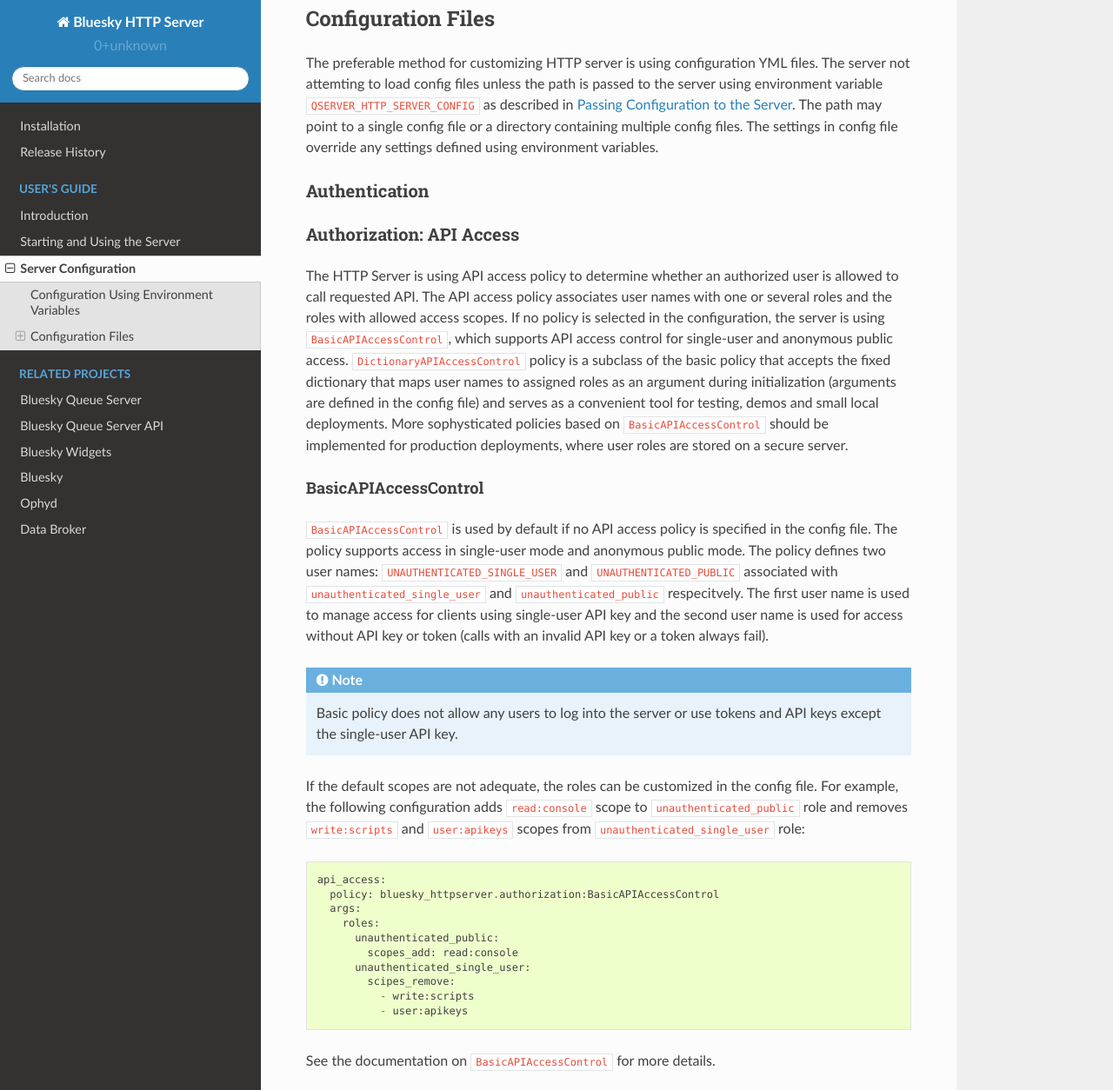
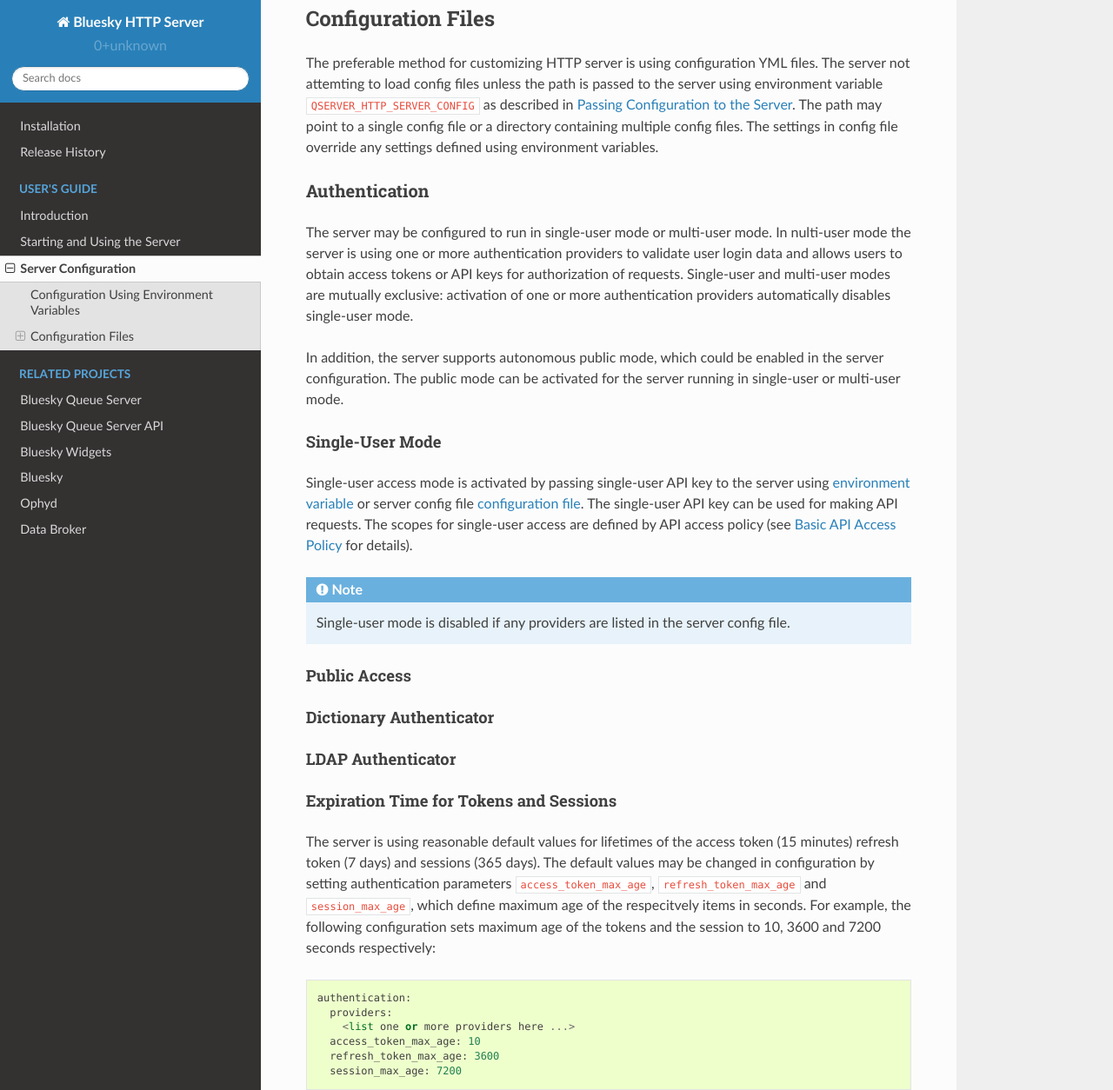
Before and after one commit to bluesky/bluesky-httpserver, a Sphinx documentation site: the page built from docs/source/configuration.rst, in a window 1280 px wide and 1400 px high, scrolled down 428 px, cut to the strip 0-1254 px from the top of the window. Shown: the whole strip at 87% size. Built offline with Sphinx 7.4.7 and the Read the Docs theme 2.0.0, drawn with Linux system fonts in a browser that asks for light colours; some of the changed text lies outside the part shown.

Commit message:
DOC: authentication - single-user mode

```diff
--- a/docs/source/configuration.rst
+++ b/docs/source/configuration.rst
@@ -28,6 +28,55 @@ The settings in config file override any settings defined using environment vari
 Authentication
 **************
 
+The server may be configured to run in single-user mode or multi-user mode. In nulti-user
+mode the server is using one or more authentication providers to validate user login
+data and allows users to obtain access tokens or API keys for authorization of requests.
+Single-user and multi-user modes are mutually exclusive: activation of one or more
+authentication providers automatically disables single-user mode.
+
+In addition, the server supports autonomous public mode, which could be enabled in
+the server configuration. The public mode can be activated for the server running in
+single-user or multi-user mode.
+
+Single-User Mode
+++++++++++++++++
+
+Single-user access mode is activated by passing single-user API key to the server using
+:ref:`environment variable<passing_single_user_API_key_as_ev>` or server config file
+:ref:`configuration file<passing_single_user_API_key_in_config>`. The single-user
+API key can be used for making API requests. The scopes for single-user access are
+defined by API access policy (see :ref:`basic_api_access_policy` for details).
+
+.. note::
+
+    Single-user mode is disabled if any providers are listed in the server config file.
+
+Public Access
++++++++++++++
+
+Dictionary Authenticator
+++++++++++++++++++++++++
+
+LDAP Authenticator
+++++++++++++++++++
+
+Expiration Time for Tokens and Sessions
++++++++++++++++++++++++++++++++++++++++
+
+The server is using reasonable default values for lifetimes of the access token (15 minutes)
+refresh token (7 days) and sessions (365 days). The default values may be changed in
+configuration by setting authentication parameters ``access_token_max_age``,
+``refresh_token_max_age`` and ``session_max_age``, which define maximum age of the respecitvely
+items in seconds. For example, the following configuration sets maximum age of the tokens
+and the session to 10, 3600 and 7200 seconds respectively::
+
+    authentication:
+      providers:
+        <list one or more providers here ...>
+      access_token_max_age: 10
+      refresh_token_max_age: 3600
+      session_max_age: 7200
+
 Authorization: API Access
 *************************
 
@@ -43,8 +92,10 @@ a convenient tool for testing, demos and small local deployments.
 More sophysticated policies based on ``BasicAPIAccessControl`` should be implemented
 for production deployments, where user roles are stored on a secure server.
 
-BasicAPIAccessControl
-+++++++++++++++++++++
+.. _basic_api_access_policy:
+
+Basic API Access Policy
++++++++++++++++++++++++
 
 ``BasicAPIAccessControl`` is used by default if no API access policy is specified in
 the config file. The policy supports access in single-user mode and anonymous public mode.
@@ -83,8 +134,8 @@ See the documentation on ``BasicAPIAccessControl`` for more details.
 
     authorization.BasicAPIAccessControl
 
-DictionaryAPIAccessControl
-++++++++++++++++++++++++++
+Dictionary API Access Policy
+++++++++++++++++++++++++++++
 
 ``DictionaryAPIAccessControl`` is a subclass of ``BasicAPIAccessControl`` and
 provides five additional default roles ``admin``, ``expert``, ``advanced``,
@@ -132,8 +183,8 @@ Resource access policy is used to manage user access to resources, such as
 plans and devices. The policy associates user name with the group name, which
 is passed to Run Engine Manager in some API calls.
 
-DefaultResourceAccessControl
-++++++++++++++++++++++++++++
+Default Resource Access Policy
+++++++++++++++++++++++++++++++
 
 Only the default policy ``DefaultResourceAccessControl`` is currently implemented.
 This is a simple policy, which associates one fixed group name with all users.
--- a/docs/source/usage.rst
+++ b/docs/source/usage.rst
@@ -38,6 +38,8 @@ An API key is an arbitrary non-empty string that consists of alphanumeric charac
 Substitute `<generated-api-key>` for the generated API key::
 
   QSERVER_HTTP_SERVER_SINGLE_USER_API_KEY=<generated-api-key> uvicorn --host localhost --port 60610 bluesky_httpserver.server:app
+
+.. _passing_single_user_API_key_in_config:
 
 Specifying single-user API key in configuration file
 ****************************************************
```
